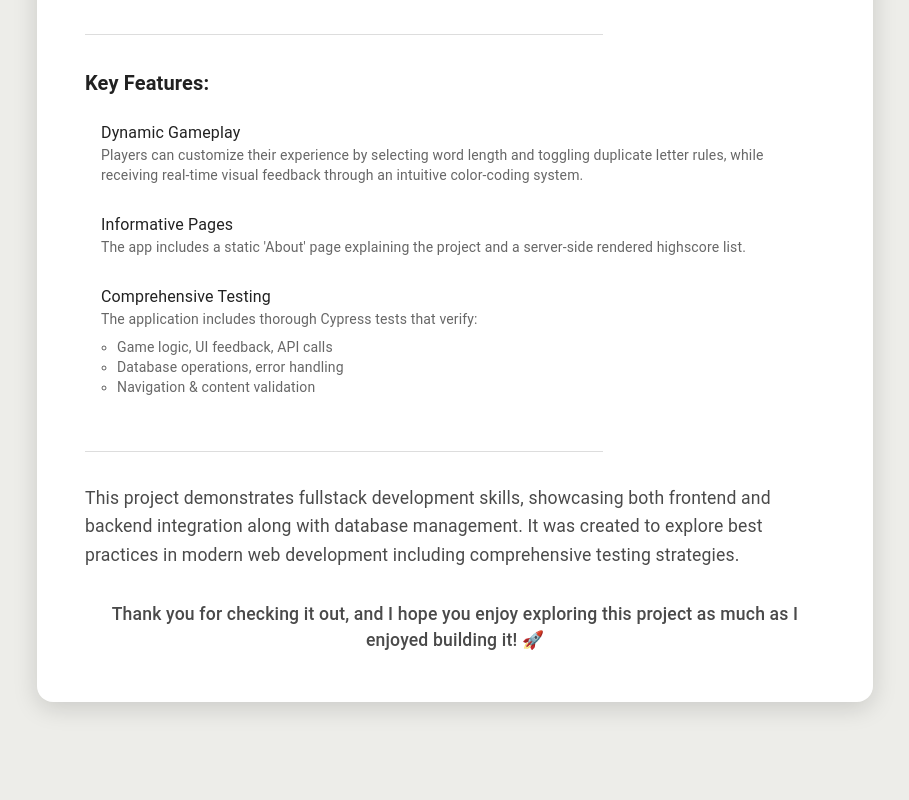
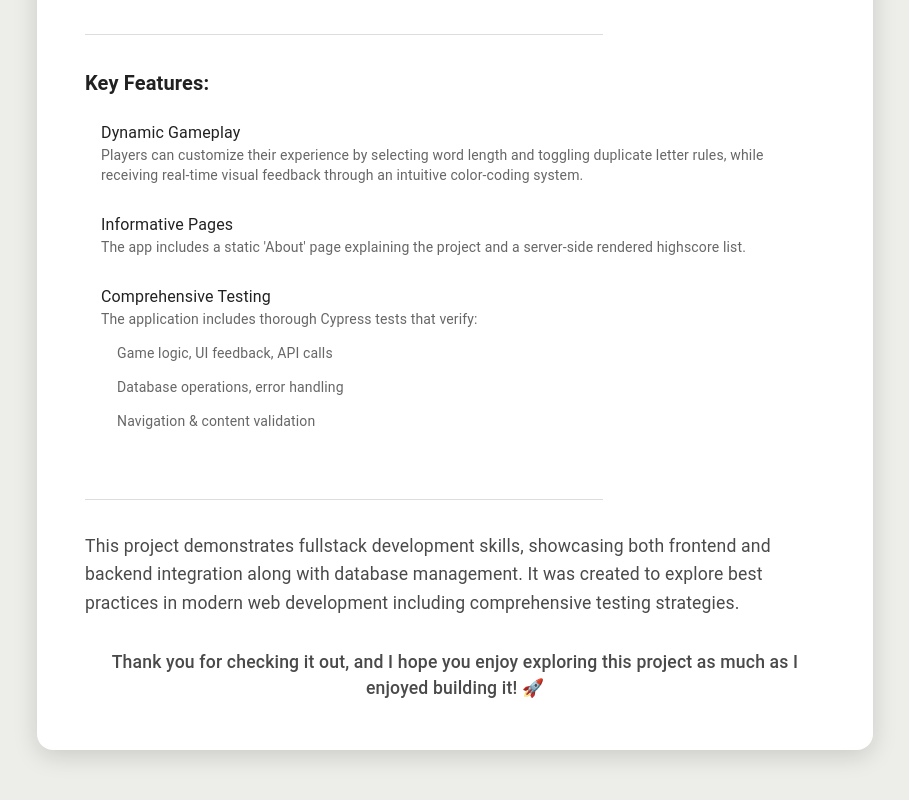
Before and after one commit to Emilyempa/Fullstack-Wordle, a React (Vite) app in the folder client/: page /about in a window 1280 px wide. Shown: the part 1073-1873 px from the top of the page, without its empty margins (185-1094 px from the left). Built offline with nearby package versions, Linux system fonts and the light colour scheme.

Commit message:
Fx hydration error

```diff
--- a/client/src/pages/About.jsx
+++ b/client/src/pages/About.jsx
@@ -47,9 +47,7 @@ function About() {
             About This Project
           </Typography>
 
-          <Divider
-            sx={{ width: "70%", marginX: "auto", borderColor: "#ddd" }}
-          />
+          <Divider sx={{ width: "70%", marginX: "auto", borderColor: "#ddd" }} />
 
           <Typography
             variant="body1"
@@ -68,9 +66,7 @@ function About() {
             timer, and a highscore system.
           </Typography>
 
-          <Divider
-            sx={{ width: "70%", marginX: "auto", borderColor: "#ddd" }}
-          />
+          <Divider sx={{ width: "70%", marginX: "auto", borderColor: "#ddd" }} />
 
           <Box component="section">
             <Typography variant="h6" component="h2" sx={{ fontWeight: 600 }}>
@@ -106,9 +102,7 @@ function About() {
             </List>
           </Box>
 
-          <Divider
-            sx={{ width: "70%", marginX: "auto", borderColor: "#ddd" }}
-          />
+          <Divider sx={{ width: "70%", marginX: "auto", borderColor: "#ddd" }} />
 
           <Box component="section">
             <Typography variant="h6" component="h2" sx={{ fontWeight: 600 }}>
@@ -139,9 +133,7 @@ function About() {
             </List>
           </Box>
 
-          <Divider
-            sx={{ width: "70%", marginX: "auto", borderColor: "#ddd" }}
-          />
+          <Divider sx={{ width: "70%", marginX: "auto", borderColor: "#ddd" }} />
 
           <Box component="section">
             <Typography variant="h6" component="h2" sx={{ fontWeight: 600 }}>
@@ -168,16 +160,10 @@ function About() {
                     <>
                       The application includes thorough Cypress tests that
                       verify:
-                      <Box component="ul" sx={{ pl: 2, mt: 1, mb: 0 }}>
-                        <Box component="li">
-                          Game logic, UI feedback, API calls
-                        </Box>
-                        <Box component="li">
-                          Database operations, error handling
-                        </Box>
-                        <Box component="li">
-                          Navigation & content validation
-                        </Box>
+                      <Box component="div" sx={{ pl: 2, mt: 1, mb: 0 }}>
+                        <Box component="p">Game logic, UI feedback, API calls</Box>
+                        <Box component="p">Database operations, error handling</Box>
+                        <Box component="p">Navigation & content validation</Box>
                       </Box>
                     </>
                   }
@@ -186,9 +172,7 @@ function About() {
             </List>
           </Box>
 
-          <Divider
-            sx={{ width: "70%", marginX: "auto", borderColor: "#ddd" }}
-          />
+          <Divider sx={{ width: "70%", marginX: "auto", borderColor: "#ddd" }} />
 
           <Typography
             variant="body1"
```
